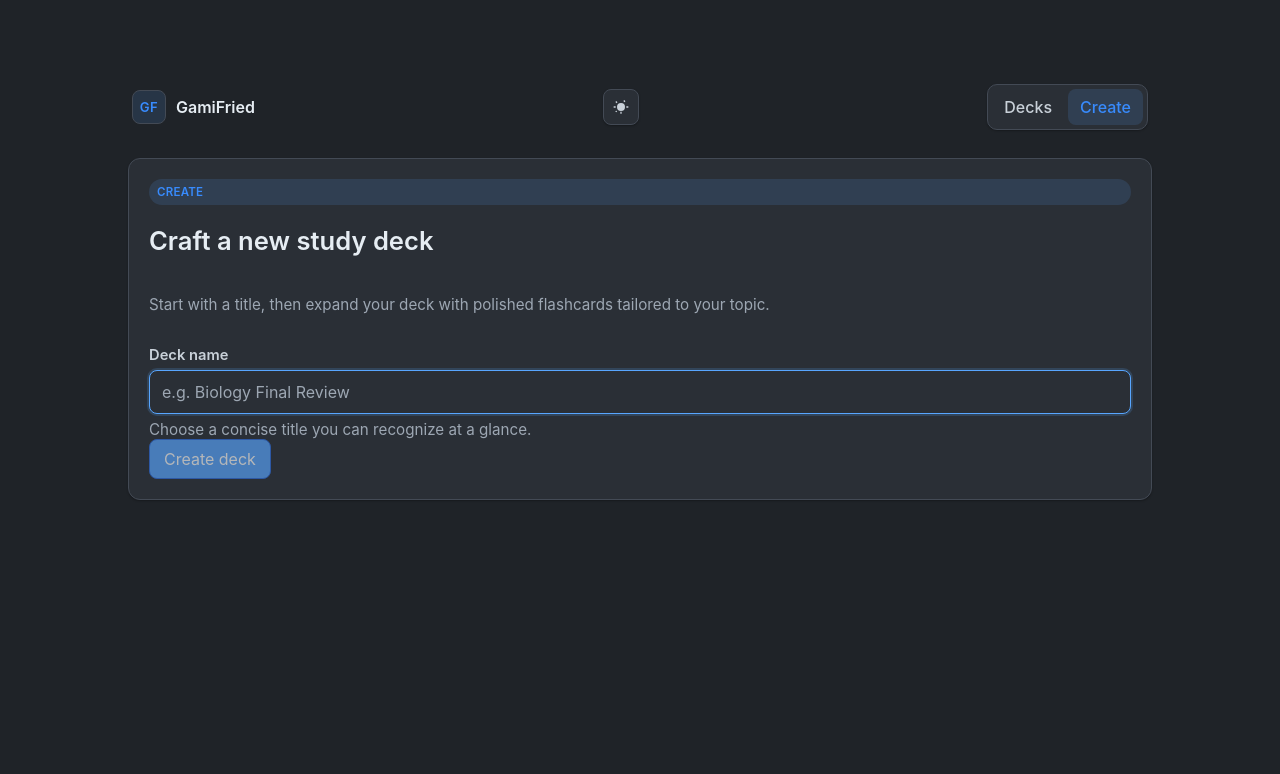
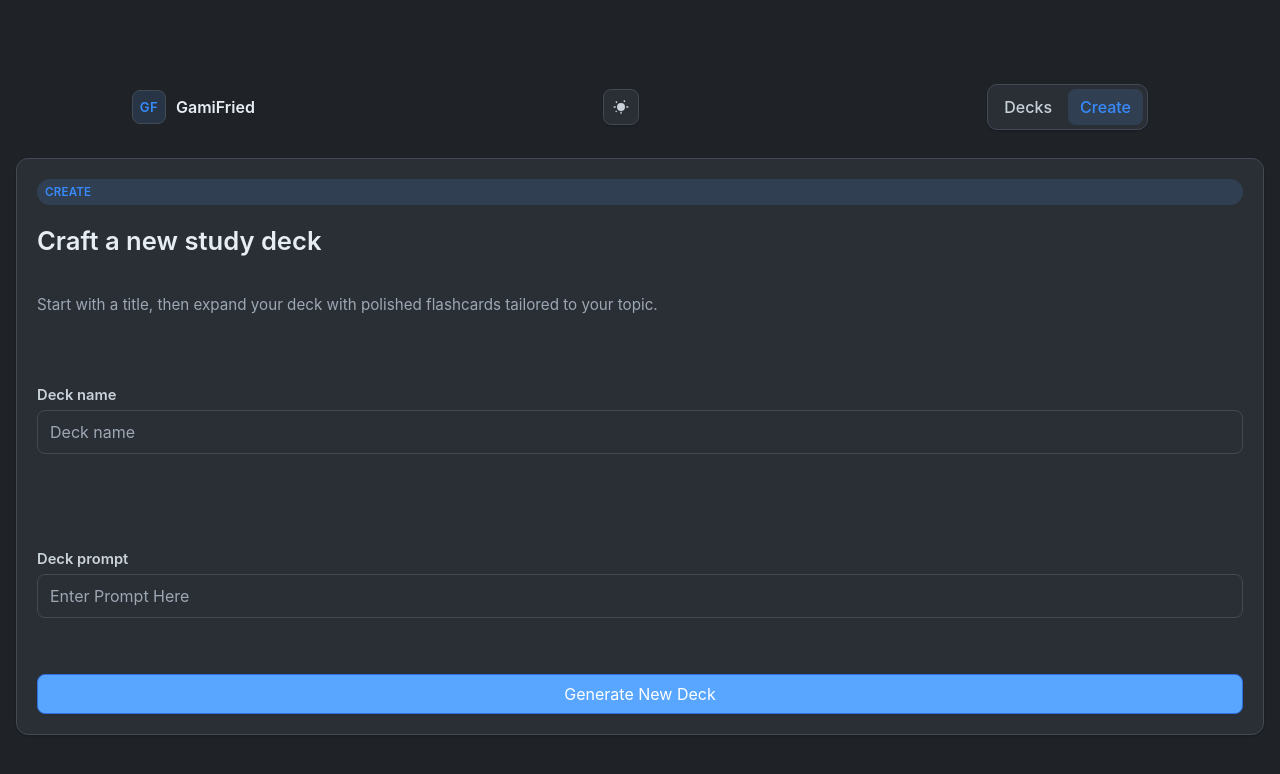
Before and after one commit to rebeccafitzpatr/gami-fried, a React (Create React App) app in the folder frontend/: page /create in a window 1280 px wide. Shown: the top 774 px of the page. Built offline with nearby package versions, Linux system fonts and the light colour scheme.

Commit message:
repair deck creator

```diff
--- a/frontend/src/components/DeckCreator.tsx
+++ b/frontend/src/components/DeckCreator.tsx
@@ -1,58 +1,131 @@
-import React, { useState } from 'react';
-import { createDeck } from '../services/DeckServices';
-import { useNavigate } from 'react-router-dom';
+import React, { JSX, useState } from 'react';
+import { createDeck, Deck, Card, generateAIDeck } from '../services/DeckServices';
 
-const DeckCreator: React.FC = () => {
-  const [name, setName] = useState('');
+const DeckCreator= (): JSX.Element =>  {
+  const [deck, setDeck] = useState<Deck | null>(null);
+  const [loading, setLoading] = useState(false);
   const [error, setError] = useState<string | null>(null);
-  const navigate = useNavigate();
+  const [name, setName] = useState<string>("");
+  const [prompt, setPrompt] = useState<string>("");
 
-  const onSubmit = async (e: React.FormEvent) => {
-    e.preventDefault();
-    if (!name.trim()) {
-      setError('Deck name is required');
-      return;
-    }
+  const generate = async () => {
+    setLoading(true);
     setError(null);
     try {
-      const deck = await createDeck({ name, cards: [] } as any);
-      navigate(`/deck/${deck.id}`);
+      const d = await generateAIDeck(prompt, name);
+      setDeck(d);
     } catch (err: any) {
-      setError(err?.message ?? 'Failed to create deck');
+      setError(err?.message ?? 'Unknown error');
+    } finally {
+      setLoading(false);
     }
   };
 
+  // <section className="deck-container" aria-label="Create new deck">
+  //     <div className="deck-form">
+  //       <header className="deck-title-block">
+  //         <span className="eyebrow">Create</span>
+  //         <h2 className="deck-title">Craft a new study deck</h2>
+  //         <p className="deck-subtitle">
+  //           Start with a title, then expand your deck with polished flashcards tailored to your topic.
+  //         </p>
+  //       </header>
+
+  //       <form onSubmit={generate} aria-label="Create new deck">
+  //         <div className="field">
+  //           <label htmlFor="deck-name">Deck name</label>
+  //           <input
+  //             id="deck-name"
+  //             className="input"
+  //             value={name}
+  //             onChange={(e) => setName(e.target.value)}
+  //             placeholder="e.g. Biology Final Review"
+  //             autoFocus
+  //           />
+  //           <span className="field-hint">
+  //             Choose a concise title you can recognize at a glance.
+  //           </span>
+  //         </div>
+
+  //         <div className="field">
+  //           <label htmlFor="deck-prompt">Deck prompt</label>
+  //           <textarea
+  //             id="deck-prompt"
+  //             className="input"
+  //             value={prompt}
+  //             onChange={(e) => setPrompt(e.target.value)}
+  //             placeholder="e.g. Create a biology revision deck"
+  //           />
+  //           <span className="field-hint">
+  //             Provide a clear prompt to guide the AI in generating relevant flashcards.
+  //           </span>
+  //         </div>
+
+  //         {error && (
+  //           <div className="error" role="alert">
+  //             {error}
+  //           </div>
+  //         )}
+
+  //         <div className="editor-footer">
+  //           <button type="submit" className="btn btn-primary" disabled={!name.trim()}>
+  //             Create deck
+  //           </button>
+  //         </div>
+  //       </form>
+  //     </div>
+  //   </section>
+
   return (
-    <section className="deck-container" aria-label="Create new deck">
     <div className="deck-form">
        <header className="deck-title-block">
         <span className="eyebrow">Create</span>
         <h2 className="deck-title">Craft a new study deck</h2>
-          <p className="deck-subtitle">Start with a title, then expand your deck with polished flashcards tailored to your topic.</p>
+        <p className="deck-subtitle">
+           Start with a title, then expand your deck with polished flashcards tailored to your topic.
+        </p>
        </header>
-
-        <form onSubmit={onSubmit} aria-label="Create new deck">
-          <div className="field">
+      <div className="field" >
         <label htmlFor="deck-name">Deck name</label>
         <input
-              id="deck-name"
-              className="input"
           value={name}
-              onChange={(e) => setName(e.target.value)}
-              placeholder="e.g. Biology Final Review"
-              autoFocus
+          className='input'
+          onChange={e => setName(e.target.value)}
+          placeholder="Deck name"
         />
-            <span className="field-hint">Choose a concise title you can recognize at a glance.</span>
       </div>
-          {error && <div className="error" role="alert">{error}</div>}
-          <div className="editor-footer">
-            <button type="submit" className="btn btn-primary" disabled={!name.trim()}>
-              Create deck
+
+      <div className="field">
+        <label htmlFor="deck-prompt">Deck prompt</label>
+      <input
+        value={prompt}
+        className='input'
+        onChange={e => setPrompt(e.target.value)}
+        placeholder="Enter Prompt Here"
+      />
+      </div>
+      <button onClick={generate} disabled={loading} className="btn btn-primary">
+        {loading ? 'Generating...' : 'Generate New Deck'}
       </button>
+
+      {error && <div style={{ color: 'red' }}>{error}</div>}
+
+      {deck && (
+        <div style={{ marginTop: 20, textAlign: 'left' }}>
+          <h3>Deck: {deck.name}</h3>
+          <p>ID: {deck.id}</p>
+          <h4>Cards</h4>
+          <ul>
+            {(deck.cards ?? []).map((c, i) => (
+              <li key={i}>
+                <strong>Q:</strong> {c.question} <br />
+                <strong>A:</strong> {c.answer}
+              </li>
+            ))}
+          </ul>
         </div>
-        </form>
+      )}
     </div>
-    </section>
   );
 };
 
--- a/frontend/src/pages/Deck.css
+++ b/frontend/src/pages/Deck.css
@@ -171,6 +171,7 @@
   display: grid;
   grid-template-columns: repeat(auto-fill, minmax(240px, 1fr));
   gap: 14px;
+  margin-top: 1rem;
 }
 
 .card-tile {
@@ -298,6 +299,7 @@
 .field {
   display: grid;
   gap: 6px;
+  margin: 2.5rem 0;
 }
 
 .field label {
```
Lines whose indentation alone changed are shown as unchanged.
